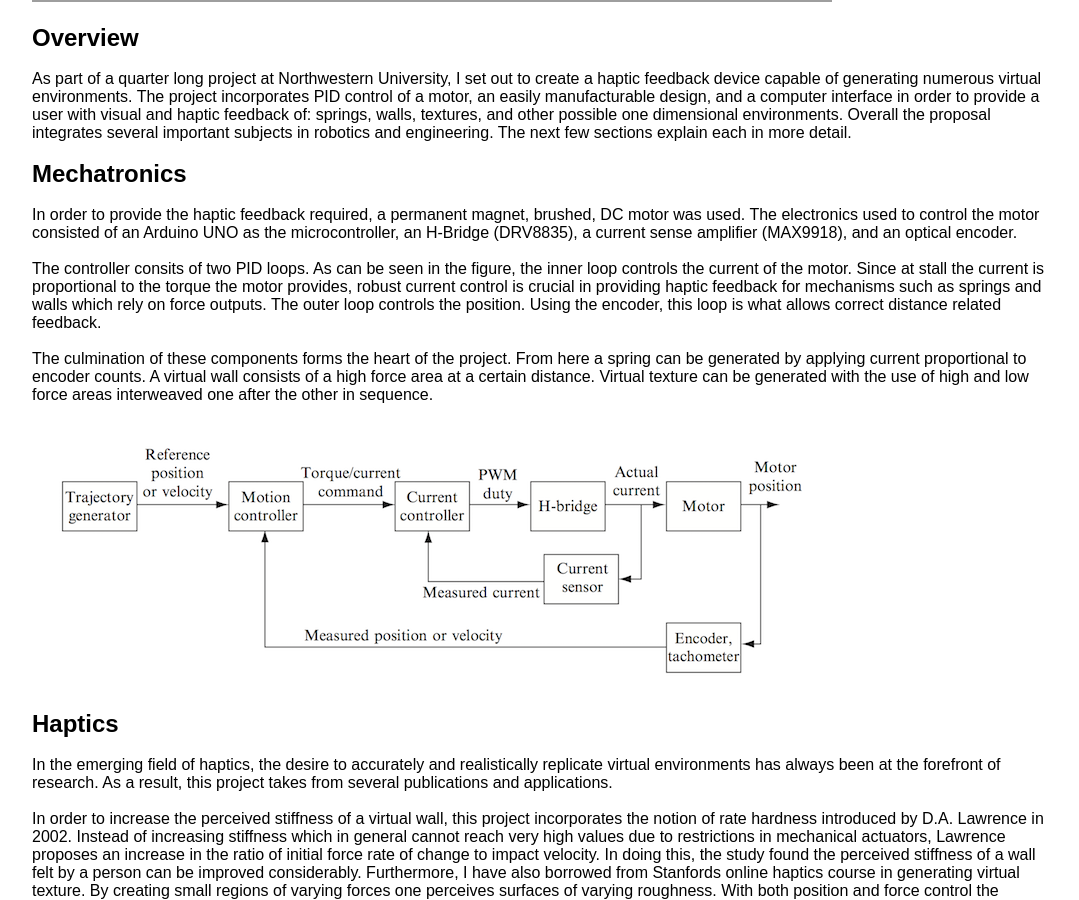
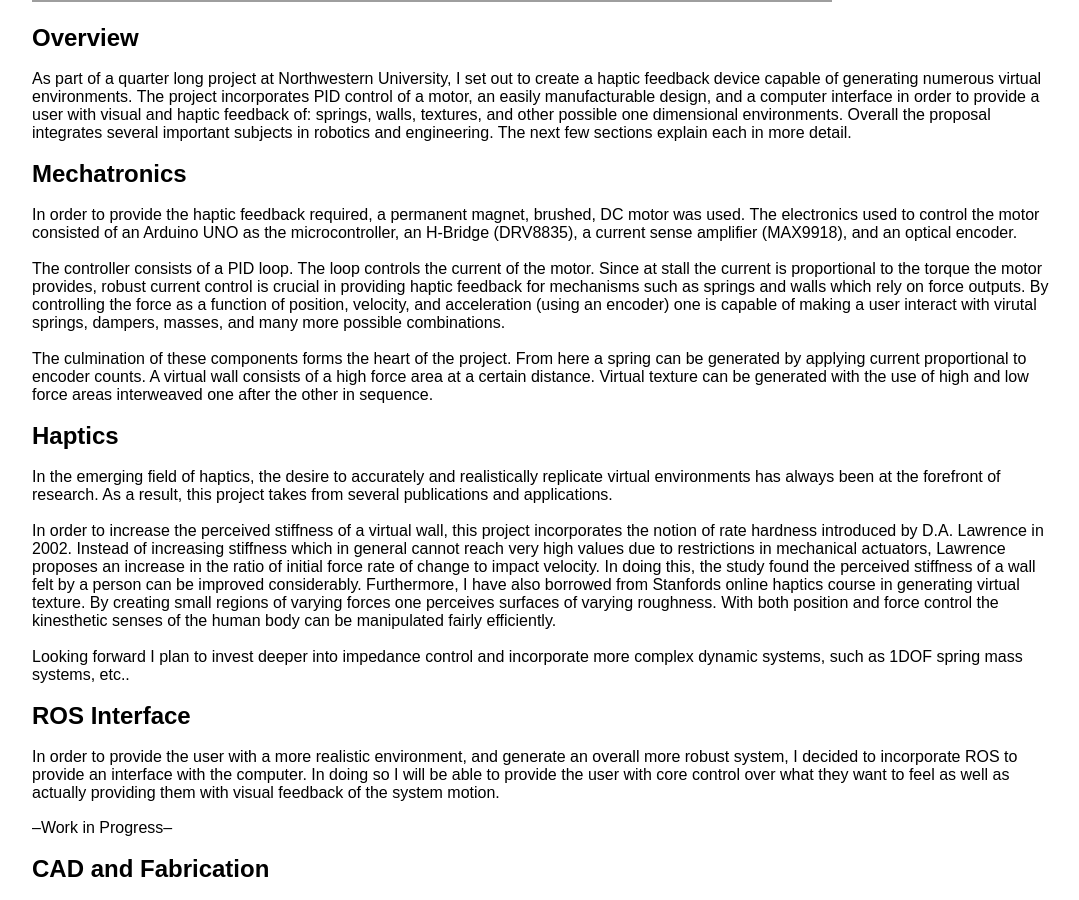
Before and after one commit to mariosebasco/mariosebasco_portfolio, a Jekyll site: the page built from _projects/00-haptics.md, in a window 1280 px wide and 900 px high, scrolled down 470 px. Shown: the whole window, without its empty margins (96-1175 px from the left). Built offline with Jekyll 4.4.1, drawn with Linux system fonts in a browser that asks for light colours; nearby versions of some CDN libraries; grey boxes are pictures that could not be loaded.

Commit message:
change to hapics proj

```diff
--- a/_projects/00-haptics.md
+++ b/_projects/00-haptics.md
@@ -16,11 +16,9 @@
 In order to provide the haptic feedback required, a permanent magnet, brushed, DC motor was used.
 The electronics used to control the motor consisted of an Arduino UNO as the microcontroller, an H-Bridge (DRV8835), a current sense amplifier (MAX9918), and an optical encoder.
 
-The controller consits of two PID loops. As can be seen in the figure, the inner loop controls the current of the motor. Since at stall the current is proportional to the torque the motor provides, robust current control is crucial in providing haptic feedback for mechanisms such as springs and walls which rely on force outputs. The outer loop controls the position. Using the encoder, this loop is what allows correct distance related feedback.
+The controller consists of a PID loop. The loop controls the current of the motor. Since at stall the current is proportional to the torque the motor provides, robust current control is crucial in providing haptic feedback for mechanisms such as springs and walls which rely on force outputs. By controlling the force as a function of position, velocity, and acceleration (using an encoder) one is capable of making a user interact with virutal springs, dampers, masses, and many more possible combinations.
 
 The culmination of these components forms the heart of the project. From here a spring can be generated by applying current proportional to encoder counts. A virtual wall consists of a high force area at a certain distance. Virtual texture can be generated with the use of high and low force areas interweaved one after the other in sequence.
-
-<img src="/mariosebasco.github.io/public/images/controlLoop.png" alt="control loop" style="width:800px;height:266px;">
 
 ## Haptics
 
```
Also changed, not shown: public/images/controlLoop.png, 1 other file.
